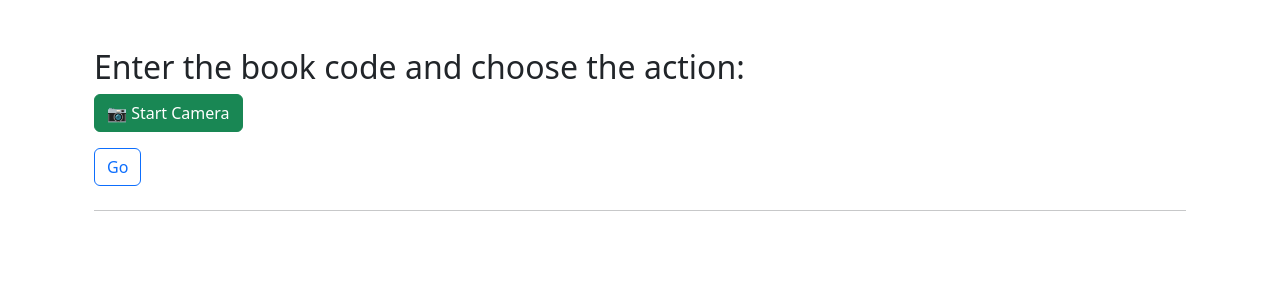
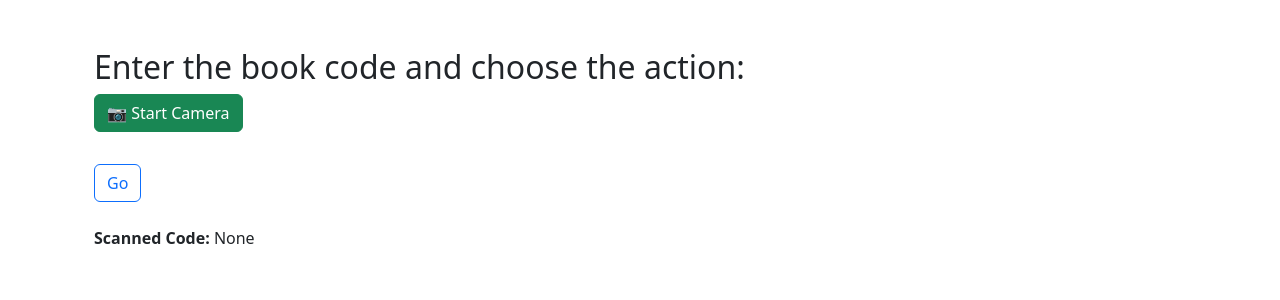
Before and after one commit to AsHkAn-Django/library-management, a Django app: template myApp/templates/myApp/transactions.html in a window 1280 px wide. Shown: the part 56-356 px from the top of the page. Run offline with Django 5.2, Linux system fonts and the light colour scheme; the template is opened without the code that fills it, so the values that code supplies are empty; some libraries are stand-ins or nearby versions.

Commit message:
fix some bugs for code reader and the template presentation

```diff
--- a/myApp/templates/base.html
+++ b/myApp/templates/base.html
@@ -1,9 +1,11 @@
 <!DOCTYPE html>
+{% load static %}
 {% load django_bootstrap5 %}
 <html lang="en">
 <head>
     <meta charset="UTF-8">
     <meta name="viewport" content="width=device-width, initial-scale=1.0">
+    <link rel="stylesheet" href="{% static 'css/styles.css' %}">
     <title>Library Management</title>
     {% bootstrap_css %}
 </head>
--- a/myApp/templates/myApp/transactions.html
+++ b/myApp/templates/myApp/transactions.html
@@ -2,59 +2,80 @@
 {% load django_bootstrap5 %}
 
 {% block content %}
+<div class="container my-5">
+  <h2>Enter the book code and choose the action:</h2>
 
-<div class="container my-5">
+  <!-- Start camera button -->
+  <button id="start-scan-btn" class="btn btn-success mb-3">📷 Start Camera</button>
 
-  <h2>Enter the book code and choose the action:</h2>
-  <button id="start-scan-btn" class="btn btn-success mb-3">📷 Start Camera</button>
+  <!-- Small scanner box placed between button and form -->
+  <div class="d-flex justify-content-start mb-3">
+    <div id="scanner-container" style="display: none; width: 100px; height: 100px; border: 1px solid #ccc;">
+      <div id="scanner" style="width: 100%; height: 100%;"></div>
+    </div>
+  </div>
+
+  <!-- Form -->
   <form id="transaction-form" action="" method="post">
     {% csrf_token %}
     {% bootstrap_form form %}
     <button type="submit" class="btn btn-outline-primary">Go</button>
   </form>
 
-  <hr class="my-4">
-
-  <div class="container my-5">
-    <div id="scanner-container" style="display: none; width:100%; max-width:500px; height:300px; border:1px solid #ccc;">
-      <div id="scanner" style="width:100%; height:100%;"></div>
+  <!-- Scanned result -->
+  <div class="mt-4">
+    <strong>Scanned Code:</strong>
+    <span id="barcode-result">None</span>
   </div>
 </div>
 
-</div>
-
+<!-- QuaggaJS -->
 <script src="https://unpkg.com/@ericblade/quagga2@v0.0.10/dist/quagga.min.js"></script>
 <script>
-  let quaggaStarted = false;
+  const startBtn = document.getElementById('start-scan-btn');
+  const container = document.getElementById('scanner-container');
+  const scanner = document.getElementById('scanner');
+  const codeInput = document.querySelector('input[name="code"]');
+  const resultSpan = document.getElementById('barcode-result');
 
-  document.getElementById('start-scan-btn').addEventListener('click', function() {
-    const container = document.getElementById('scanner-container');
+  startBtn.addEventListener('click', () => {
+    // Reset previous scan
+    if (codeInput) codeInput.value = '';
+    if (resultSpan) resultSpan.textContent = 'None';
+
     container.style.display = 'block';
-    if (!quaggaStarted) {
-      quaggaStarted = true;
+
+    if (Quagga && Quagga.state === 'started') {
+      Quagga.stop();
+    }
+
     Quagga.init({
       inputStream: {
         type: "LiveStream",
-          target: document.getElementById('scanner'),
+        target: scanner,
         constraints: { facingMode: "environment" }
       },
-        decoder: { readers: ["code_128_reader"] }
-      }, function(err) {
-        if (err) { console.error(err); return; }
+      decoder: {
+        readers: ["code_128_reader", "ean_reader", "ean_8_reader", "upc_reader"]
+      },
+      locate: true
+    }, err => {
+      if (err) {
+        console.error("Quagga init failed:", err);
+        return;
+      }
       Quagga.start();
     });
 
-      Quagga.onDetected(function(result) {
+    Quagga.offDetected();
+    Quagga.onDetected(result => {
       const code = result.codeResult.code;
-        document.getElementById("barcode-result").textContent = code;
-        // paste into the 'code' input of the form
-        const codeInput = document.querySelector('input[name="code"]');
-        if (codeInput) { codeInput.value = code; }
+      if (codeInput) codeInput.value = code;
+      if (resultSpan) resultSpan.textContent = code;
+
       Quagga.stop();
       container.style.display = 'none';
     });
-    }
   });
 </script>
-
 {% endblock content %}
--- /dev/null
+++ b/static/css/styles.css
@@ -0,0 +1,16 @@
+#scanner-container {
+  width: 100px !important;
+  height: 100px !important;
+  border: 1px solid #ccc;
+  overflow: hidden;
+  position: relative;
+}
+
+#scanner video {
+  width: 100px !important;
+  height: 100px !important;
+  object-fit: cover;
+  position: absolute;
+  top: 0;
+  left: 0;
+}
```
Also changed, not shown: requirements.txt (added, +7 -0 lines). Lines whose indentation alone changed are shown as unchanged.
